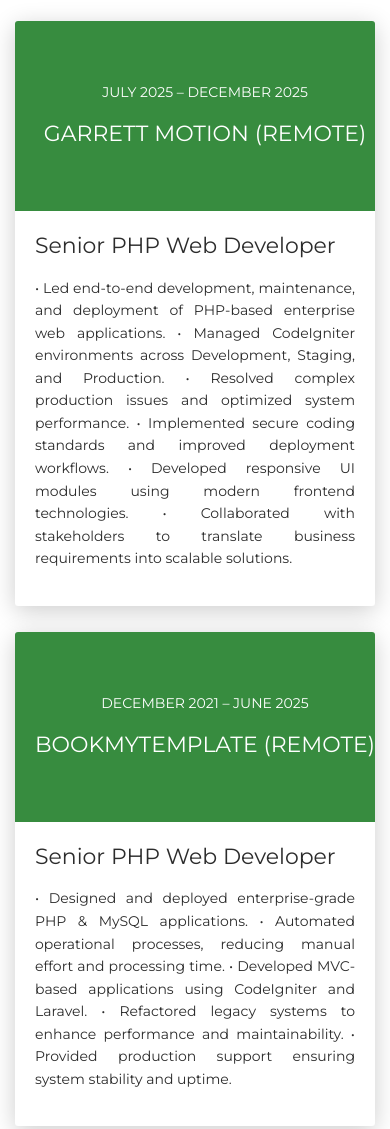
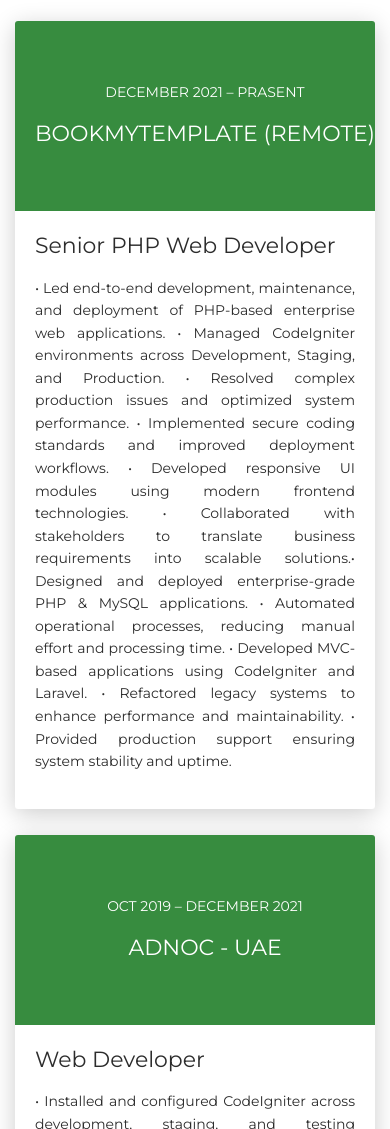
Before and after one commit to ksrkolla/Portfolio, a plain HTML site: page index.html in a window 390 px wide. Shown: the part 3621-4750 px from the top of the page. Drawn offline with Linux system fonts and the light colour scheme.

Commit message:
Update index.html

```diff
--- a/index.html
+++ b/index.html
@@ -369,40 +369,24 @@
 <div class="section" id="experience">
   <div class="container cc-experience">
     <div class="h4 text-center mb-4 title">Work Experience</div>
+
     <div class="card">
       <div class="row">
         <div class="col-md-3 bg-primary" data-aos="fade-right" data-aos-offset="50" data-aos-duration="500">
           <div class="card-body cc-experience-header">
-            <p>July 2025 – December 2025</p>
-            <div class="h5">Garrett Motion (Remote)</div>
-          </div>
-        </div>
-        <div class="col-md-9" data-aos="fade-left" data-aos-offset="50" data-aos-duration="500">
-          <div class="card-body">
-            <div class="h5">Senior PHP Web Developer</div>
-            <p style="text-align: justify;">•	Led end-to-end development, maintenance, and deployment of PHP-based enterprise web applications.
-•	Managed CodeIgniter environments across Development, Staging, and Production.
-•	Resolved complex production issues and optimized system performance.
-•	Implemented secure coding standards and improved deployment workflows.
-•	Developed responsive UI modules using modern frontend technologies.
-•	Collaborated with stakeholders to translate business requirements into scalable solutions.
-</p>
-          </div>
-        </div>
-      </div>
-    </div>
-    <div class="card">
-      <div class="row">
-        <div class="col-md-3 bg-primary" data-aos="fade-right" data-aos-offset="50" data-aos-duration="500">
-          <div class="card-body cc-experience-header">
-            <p>December 2021 – June 2025</p>
+            <p>December 2021 – Prasent</p>
             <div class="h5">BookMyTemplate (Remote)</div>
           </div>
         </div>
         <div class="col-md-9" data-aos="fade-left" data-aos-offset="50" data-aos-duration="500">
           <div class="card-body">
             <div class="h5">Senior PHP Web Developer </div>
-            <p style="text-align: justify;">•	Designed and deployed enterprise-grade PHP & MySQL applications.
+            <p style="text-align: justify;"> •	Led end-to-end development, maintenance, and deployment of PHP-based enterprise web applications.
+•	Managed CodeIgniter environments across Development, Staging, and Production.
+•	Resolved complex production issues and optimized system performance.
+•	Implemented secure coding standards and improved deployment workflows.
+•	Developed responsive UI modules using modern frontend technologies.
+•	Collaborated with stakeholders to translate business requirements into scalable solutions.•	Designed and deployed enterprise-grade PHP & MySQL applications.
 •	Automated operational processes, reducing manual effort and processing time.
 •	Developed MVC-based applications using CodeIgniter and Laravel.
 •	Refactored legacy systems to enhance performance and maintainability.
```
